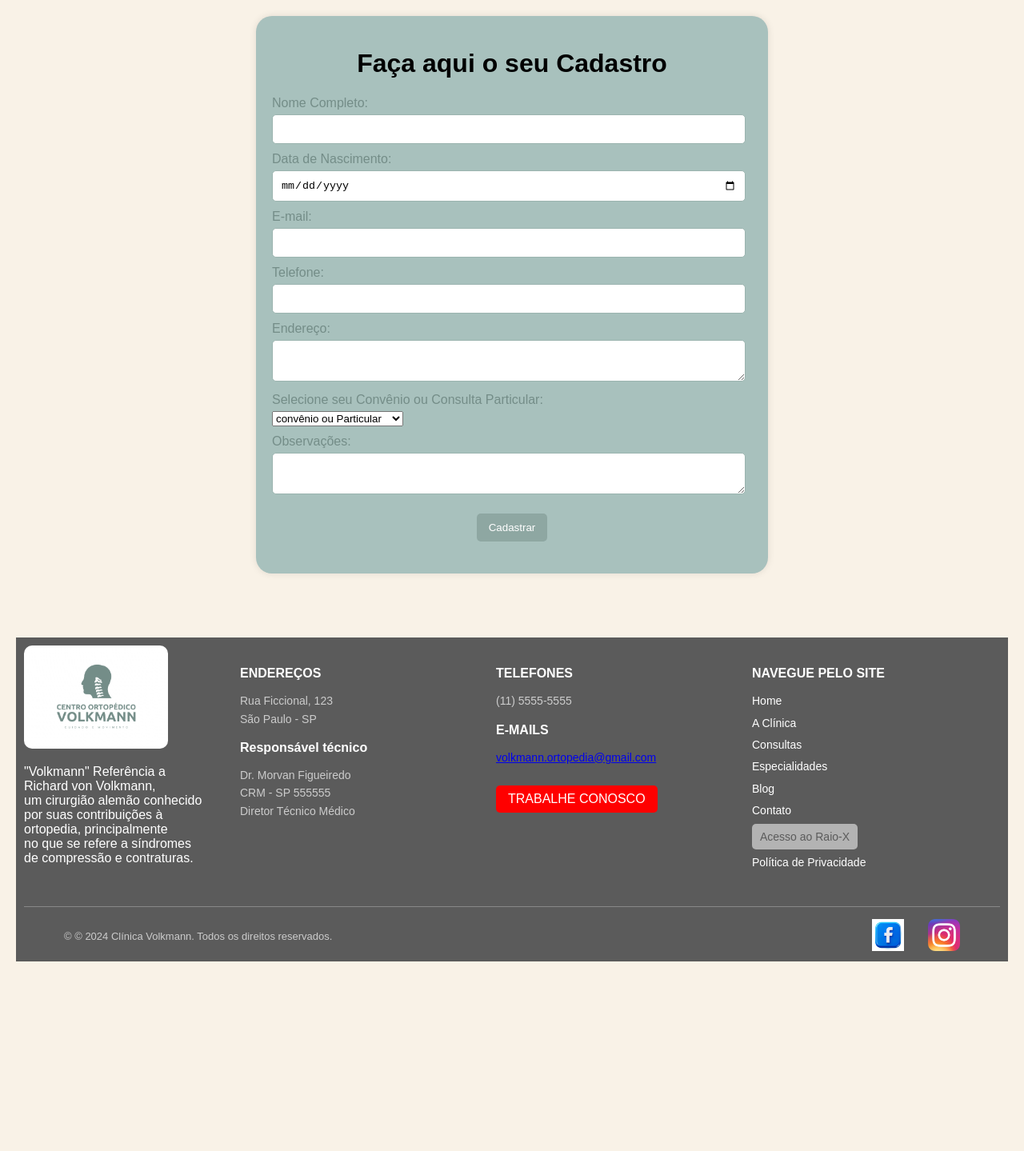
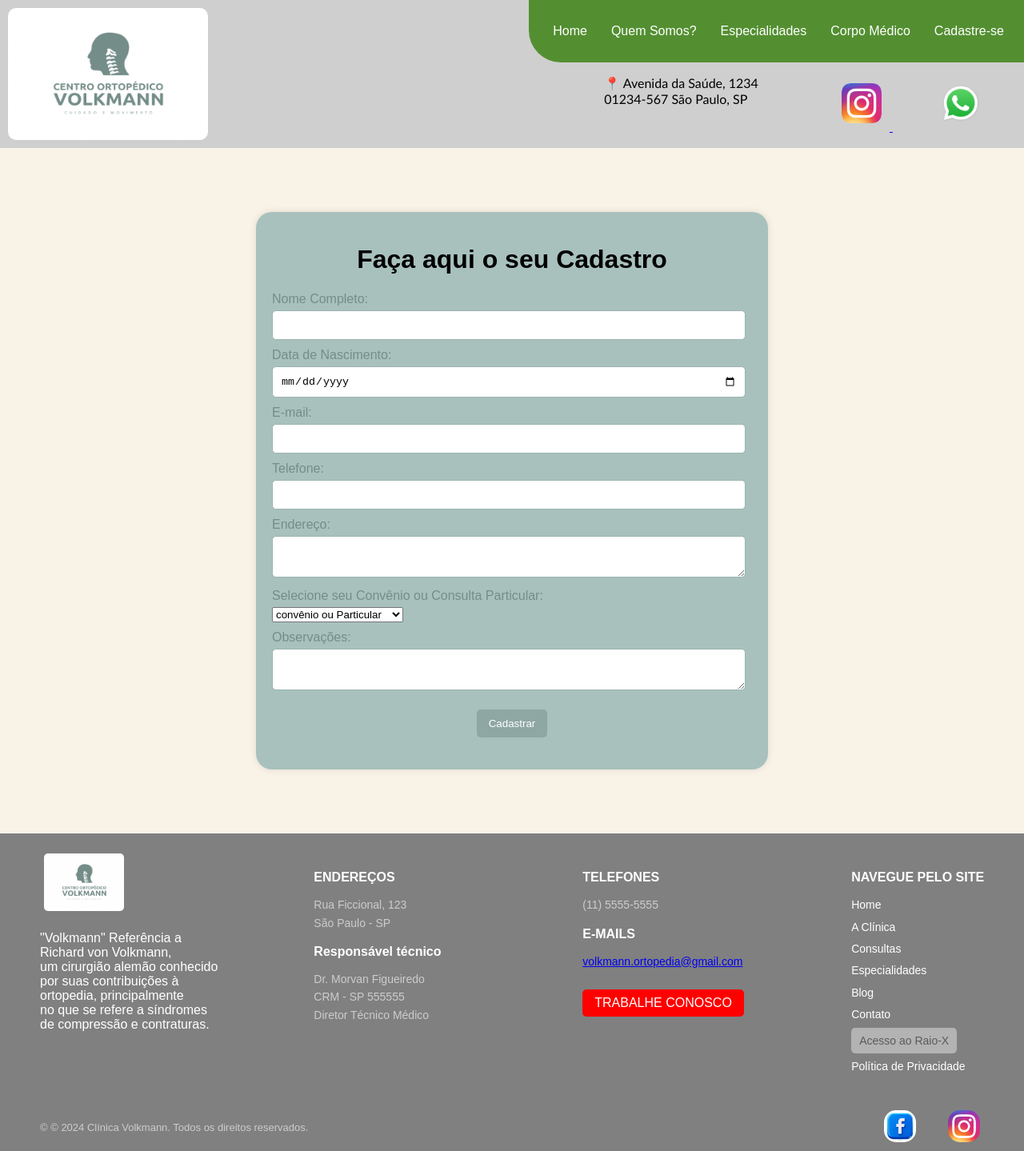
Before and after one commit to gabriel-wav/ClinicaVolkmann, a plain HTML site: page cadastro.html in a window 1280 px wide. Shown: the whole page at 80% size. Before the commit the page ends 1222 px from the top, so only its background shows below. Drawn offline with Linux system fonts and the light colour scheme.

Commit message:
ateracao no rodape

```diff
--- a/cadastro.css
+++ b/cadastro.css
@@ -2,7 +2,7 @@ body {
   font-family:"Montserrat", sans-serif;
   background-color: #F9F2E7; /* Bege */
   margin: 0;
-  padding: 20px;
+  padding: 0px;
 }
 
 .container {
@@ -12,7 +12,7 @@ body {
   padding: 20px;
   border-radius: 20px;
   box-shadow: 0 0 10px rgba(0, 0, 0, 0.1);
-  margin-bottom: 80px;
+  margin-top: 80px;
 }
 
 h1 {
@@ -59,9 +59,13 @@ button:hover {
 footer {
   background-color: #5b5b5b;
   color: #ffffff;
-  padding: 10px;
   font-family: Arial, sans-serif;
   margin-top: 80px;
+  width: 100%; /* Para garantir que o rodapé ocupe toda a largura */
+   padding: 20px 0; /* Preenchimento superior e inferior */
+  position: relative; /* Para garantir que qualquer posicionamento absoluto funcione corretamente */
+  left: 0; /* Alinha à esquerda */
+  bottom: 0; /* Alinha ao fundo */
 }
 
 .footer-content {
@@ -69,20 +73,25 @@ footer {
   justify-content: space-between;
   flex-wrap: wrap;
   max-width: 1500px;
-  margin: 0 auto;
-  padding-bottom: 20px;
-  border-bottom: 1px solid #888;
+  width: 100%;
+   /* padding-bottom: 10px;
+  border-bottom: 1px solid #888;  */
 }
 
 .footer-logo img {
   max-width: 180px;
-  margin-right: 80px;
+  margin-right: 60px;
+  margin-left: 50px;
   border-radius: 10px;
+}
+.footer-logo p {
+margin-left: 50px;
+
 }
 
 .footer-section, .footer-navigation {
   flex: 1 1 200px;
-  margin: 10px;
+  margin: 10px 10px 10px 120px ;
 }
 
 .footer-section h3, .footer-navigation h3 {
--- a/cadastro.html
+++ b/cadastro.html
@@ -5,8 +5,38 @@
     <meta name="viewport" content="width=device-width, initial-scale=1.0">
 <title>Ficha de Cadastro - Clínica Volkmann</title>
     <link rel="stylesheet" href="cadastro.css">
+    <link rel="stylesheet" href="style.css">
 </head>
 <body>
+    <header>
+        <img src="imagens/logo.png" alt="Logo da Clínica Volkmann" width="250" height="165">
+
+        <div class="lista-e-endereco">
+            <div class="lista">
+                <nav>
+                    <a href="index.html">Home</a>
+                    <a href="#">Quem Somos?</a>
+                    <a href="#">Especialidades</a>
+                    <a href="#">Corpo Médico</a>
+                    <a href="#">Cadastre-se</a>
+                </nav>
+            </div>
+
+            <div class="enderecos">
+                <p>📍 Avenida da Saúde, 1234<br>
+                  01234-567 São Paulo, SP</p>
+
+                <p>
+                    <a href="https://www.instagram.com/" id="instagram" target="_blank">
+                        <img src="imagens/instagram.png" alt="Instagram" width="50" height="50">
+                    </a>
+                    <a href="#" id="whatsapp" target="_blank">
+                        <img src="imagens/whatsapp.png" alt="WhatsApp" width="50" height="50">
+                    </a>
+                </p>
+            </div>
+        </div>
+    </header>
     <div class="container">
         <h1>Faça aqui o seu Cadastro</h1>
         <form>
@@ -86,8 +116,11 @@
         <p>&copy; © 2024 Clínica Volkmann. Todos os direitos reservados.</p>
 
         <div class="social-icons">
-            <a href="#"><img src="imagens/facebook.png" alt="Facebook"></a>
-            <a href="#"><img src="imagens/instagram.png" alt="Instagram"></a>
+            <a href="https://www.facebook.com/?locale=pt_BR&_rdr"><img src="imagens/facebook.png" alt="Facebook"></a>
+
+            <a href="https://www.instagram.com/" id="instagram" target="_blank">
+            <img src="imagens/instagram.png" alt="Instagram"></a>
+
         </div>
     </div>
 </footer>
```
